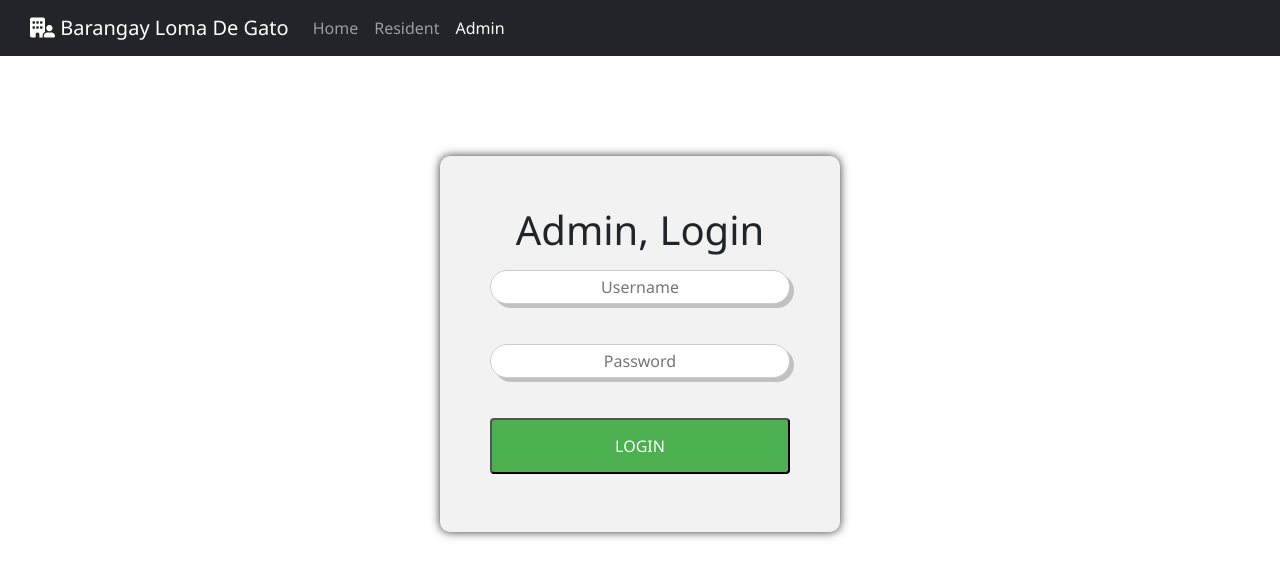
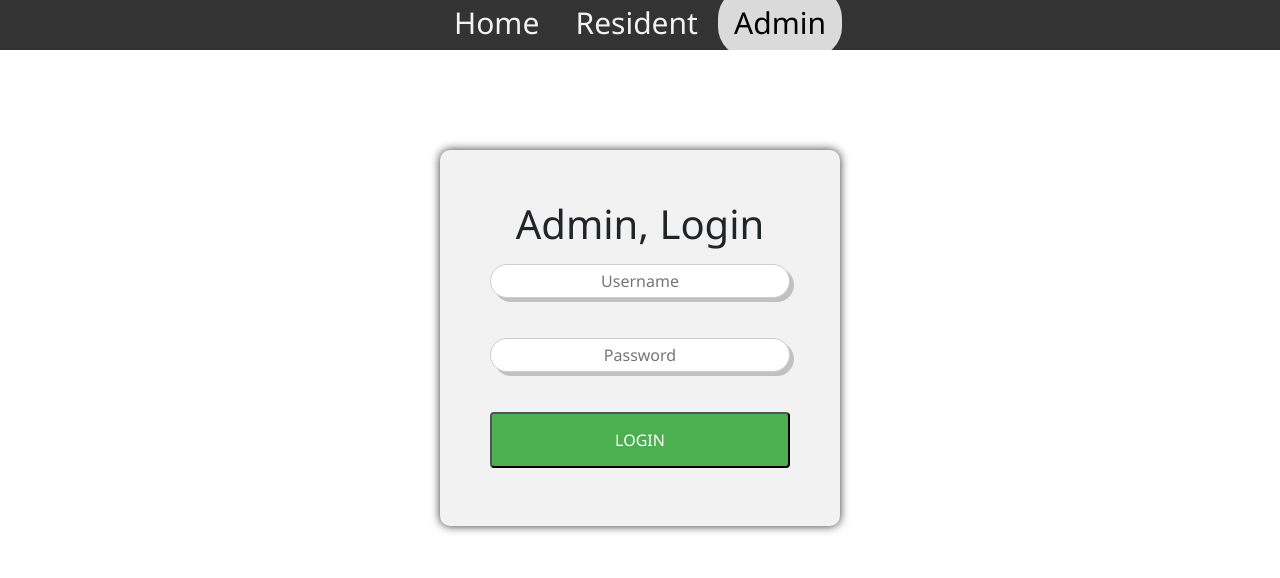
Before and after one commit to Ciezo/php-bmis-fullstack, a PHP site: page /admin/admin_login_page.php in a window 1280 px wide. Shown: the top 578 px of the page. Run offline with PHP 8.4, Linux system fonts and the light colour scheme; data that the repository does not hold is empty; some libraries are stand-ins or nearby versions.

Commit message:
Removed the bootstrap navbar at Login pages: - Resident - Admin
PROBLEMS INCLUDED:
1. If Bootstrap navbar is added
   Then, i simply cannot redirect to the home pages for Admin and Resident

2. I do not know why this happens, or why it happens.
3. I REALLY, REALLY TRIED FIXING THIS. I TESTED IT MULTIPLE TIMES.
    (a.) I remove the boot strap navbar, and use my custom navbar.   => Login and redirection works
    (b.) I put the Bootstrap navbar again, and now redirection to the Home pages do not work.

4. I do not know.
5. Therefore, I will only put the bootstrap navbar to the index.php

```diff
--- a/views/admin/admin_login_page.php
+++ b/views/admin/admin_login_page.php
@@ -3,7 +3,7 @@
     Description: This is the page where admin will login
  -->
 
-<?php
+ <?php
 // Setup the database instance and its configuration.
 /**
  * @note PLEASE CHECK THE CONSOLE BROWSER TO SEE IF CONNECTION TO HEROKU IS SUCCESSFUL!
@@ -24,12 +24,9 @@ session_start();
         <link href="../../css/index_navbar.css" rel="stylesheet">
         <!-- Bootstrap from https://getbootstrap.com/ -->
         <link href="https://cdn.jsdelivr.net/npm/bootstrap@5.3.0-alpha1/dist/css/bootstrap.min.css" rel="stylesheet" integrity="sha384-GLhlTQ8iRABdZLl6O3oVMWSktQOp6b7In1Zl3/Jr59b6EGGoI1aFkw7cmDA6j6gD" crossorigin="anonymous">
-        <script src="https://kit.fontawesome.com/c36559a51c.js" crossorigin="anonymous"></script>
+
 	 <!-- Styling for admin login page -->
         <style>
-            .navbar .navbar-brand {
-                padding-left: 30px;
-            }
             .admin-login-form {
                 margin: 100px auto;
                 padding: 50px;
@@ -65,23 +62,14 @@ session_start();
 
 	</head>
     <body>
-        <!-- Bootstrap navbar -->
-        <nav class="navbar navbar-expand-lg navbar-dark bg-dark">
-            <a class="navbar-brand" href="#">
-            <i class="fa-solid fa-building-user"></i>
-                Barangay Loma De Gato
-            </a>
-            <button class="navbar-toggler" type="button" data-toggle="collapse" data-target="#navbarNavAltMarkup" aria-controls="navbarNavAltMarkup" aria-expanded="true" aria-label="Toggle navigation">
-                <span class="navbar-toggler-icon"></span>
-            </button>
-            <div class="collapse navbar-collapse" id="navbarNavAltMarkup">
-                <div class="navbar-nav">
-                <a class="nav-item nav-link" href="../index.php">Home</a>
-                <a class="nav-item nav-link" href="../resident/resident_login_page.php">Resident</a>
-                <a class="nav-item nav-link active" href="#">Admin</a>
-                </div>
-            </div>
-        </nav>
+        <!-- Top navbar at index ONLY -->
+        <div class="index_navbar">
+            <center>
+                <a href="../index.php">Home</a>
+                <a href="../resident/resident_login_page.php">Resident</a>
+                <a class="active" href="">Admin</a>
+            </center>
+        </div>
 
         <center>
             <form class="admin-login-form" action="admin_login_page.php" method="POST">
```
Also changed, not shown: views/resident/resident_login_page.php (+8 -20 lines).
